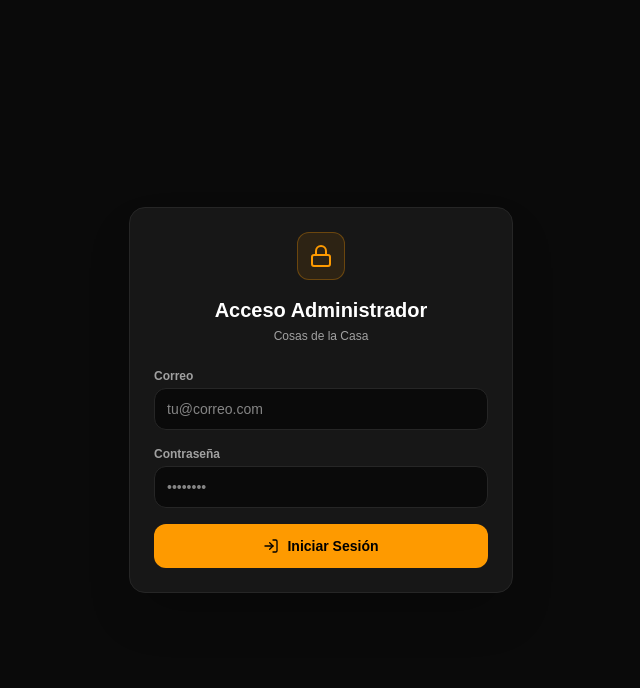
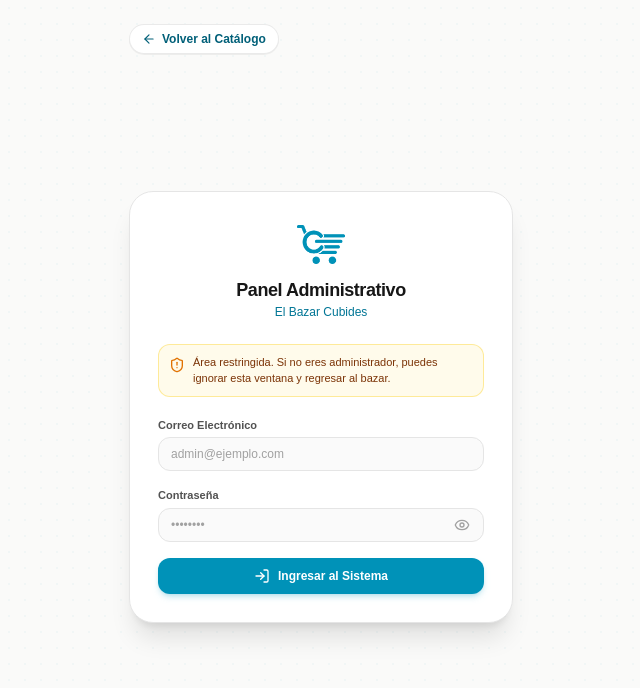
Before and after one commit to cosasdelacasa1999/CosasDeLaCasa, a Next.js app: page /admin/login in a window 1280 px wide. Shown: the top 688 px of the page, without its empty margins (319-959 px from the left). Built offline with nearby package versions, Linux system fonts and the light colour scheme; no server answers.

Commit message:
feat: back button modal handler, share product, price filter, and favicon

```diff
--- a/app/admin/login/page.tsx
+++ b/app/admin/login/page.tsx
@@ -3,11 +3,14 @@
 import { useState } from "react";
 import { supabase } from "@/lib/supabase";
 import { useRouter } from "next/navigation";
-import { Lock, LogIn } from "lucide-react";
+import { Lock, LogIn, Eye, EyeOff, ArrowLeft, ShieldAlert } from "lucide-react";
+import Link from "next/link";
+import Image from "next/image";
 
 export default function LoginPage() {
   const [email, setEmail] = useState("");
   const [password, setPassword] = useState("");
+  const [showPassword, setShowPassword] = useState(false);
   const [error, setError] = useState("");
   const [loading, setLoading] = useState(false);
   const router = useRouter();
@@ -23,7 +26,7 @@ export default function LoginPage() {
     });
 
     if (error) {
-      setError("Credenciales incorrectas");
+      setError("Credenciales incorrectas o no autorizadas.");
       setLoading(false);
     } else {
       router.push("/admin");
@@ -31,55 +34,120 @@ export default function LoginPage() {
   };
 
   return (
-    <div className="min-h-screen bg-neutral-950 text-white flex items-center justify-center p-4">
-      <div className="w-full max-w-sm bg-neutral-900 border border-neutral-800 rounded-2xl p-6 shadow-2xl">
-        <div className="w-12 h-12 bg-amber-500/10 border border-amber-500/30 text-amber-500 rounded-xl flex items-center justify-center mx-auto mb-4">
-          <Lock className="w-6 h-6" />
+    <div className="min-h-screen bg-[#fafaf9] text-neutral-800 flex flex-col justify-between p-4 relative">
+      {/* Patrón de fondo sutil */}
+      <div
+        className="fixed inset-0 pointer-events-none opacity-[0.035] z-0"
+        style={{
+          backgroundImage: `radial-gradient(#0891b2 1px, transparent 1px)`,
+          backgroundSize: '16px 16px'
+        }}
+      />
+
+      {/* Botón de volver */}
+      <div className="relative z-10 max-w-sm w-full mx-auto pt-2">
+        <Link
+          href="/"
+          className="inline-flex items-center gap-1.5 text-xs font-semibold text-cyan-800 hover:text-cyan-900 bg-white hover:bg-neutral-100 border border-neutral-200/80 px-3 py-1.5 rounded-full transition-all shadow-2xs"
+        >
+          <ArrowLeft className="w-3.5 h-3.5" />
+          <span>Volver al Catálogo</span>
+        </Link>
       </div>
-        <h1 className="text-xl font-bold text-center mb-1">Acceso Administrador</h1>
-        <p className="text-xs text-neutral-400 text-center mb-6">Cosas de la Casa</p>
+
+      {/* Tarjeta de Inicio de Sesión */}
+      <div className="relative z-10 w-full max-w-sm mx-auto bg-white border border-neutral-200 rounded-3xl p-6 sm:p-7 shadow-xl">
+        {/* Logo / Encabezado */}
+        <div className="flex flex-col items-center text-center mb-6">
+          <div className="relative w-12 h-12 mb-2 flex items-center justify-center">
+            <Image
+              src="/logo.png"
+              alt="El Bazar Cubides"
+              fill
+              sizes="48px"
+              className="object-contain"
+            />
+          </div>
+          <h1 className="text-lg font-black text-neutral-900 tracking-tight">Panel Administrativo</h1>
+          <p className="text-xs text-cyan-700 font-medium">El Bazar Cubides</p>
+        </div>
+
+        {/* Mensaje de advertencia amigable */}
+        <div className="bg-amber-50 border border-amber-200/80 rounded-xl p-2.5 mb-5 flex items-start gap-2 text-amber-900">
+          <ShieldAlert className="w-4 h-4 text-amber-600 shrink-0 mt-0.5" />
+          <p className="text-[11px] leading-snug">
+            Área restringida. Si no eres administrador, puedes ignorar esta ventana y regresar al bazar.
+          </p>
+        </div>
 
         {error && (
-          <div className="bg-red-500/10 border border-red-500/30 text-red-400 text-xs p-3 rounded-lg mb-4 text-center">
+          <div className="bg-red-50 border border-red-200 text-red-600 text-xs p-2.5 rounded-xl mb-4 text-center font-medium">
             {error}
           </div>
         )}
 
         <form onSubmit={handleLogin} className="space-y-4">
           <div>
-            <label className="block text-xs font-semibold text-neutral-400 mb-1">Correo</label>
+            <label className="block text-[11px] font-bold text-neutral-600 mb-1">
+              Correo Electrónico
+            </label>
             <input
               type="email"
               required
               value={email}
               onChange={(e) => setEmail(e.target.value)}
-              className="w-full bg-neutral-950 border border-neutral-800 rounded-xl px-3 py-2.5 text-sm focus:border-amber-500 outline-none"
-              placeholder="tu@correo.com"
+              className="w-full bg-neutral-50 border border-neutral-200 rounded-xl px-3 py-2 text-xs text-neutral-900 placeholder:text-neutral-400 focus:bg-white focus:border-cyan-600 outline-none transition-all"
+              placeholder="admin@ejemplo.com"
             />
           </div>
 
           <div>
-            <label className="block text-xs font-semibold text-neutral-400 mb-1">Contraseña</label>
+            <label className="block text-[11px] font-bold text-neutral-600 mb-1">
+              Contraseña
+            </label>
+            <div className="relative flex items-center">
               <input
-              type="password"
+                type={showPassword ? "text" : "password"}
                 required
                 value={password}
                 onChange={(e) => setPassword(e.target.value)}
-              className="w-full bg-neutral-950 border border-neutral-800 rounded-xl px-3 py-2.5 text-sm focus:border-amber-500 outline-none"
+                className="w-full bg-neutral-50 border border-neutral-200 rounded-xl pl-3 pr-10 py-2 text-xs text-neutral-900 placeholder:text-neutral-400 focus:bg-white focus:border-cyan-600 outline-none transition-all"
                 placeholder="••••••••"
               />
+              <button
+                type="button"
+                onClick={() => setShowPassword(!showPassword)}
+                className="absolute right-2.5 p-1 text-neutral-400 hover:text-neutral-600 transition-colors"
+                title={showPassword ? "Ocultar contraseña" : "Ver contraseña"}
+              >
+                {showPassword ? (
+                  <EyeOff className="w-4 h-4" />
+                ) : (
+                  <Eye className="w-4 h-4" />
+                )}
+              </button>
+            </div>
           </div>
 
           <button
             type="submit"
             disabled={loading}
-            className="w-full py-3 bg-amber-500 hover:bg-amber-400 text-black font-bold rounded-xl flex items-center justify-center gap-2 transition-all text-sm"
+            className="w-full py-2.5 bg-cyan-600 hover:bg-cyan-700 text-white font-extrabold rounded-xl flex items-center justify-center gap-2 transition-all text-xs shadow-md shadow-cyan-600/20"
           >
+            {loading ? (
+              <span>Accediendo...</span>
+            ) : (
+              <>
                 <LogIn className="w-4 h-4" />
-            {loading ? "Entrando..." : "Iniciar Sesión"}
+                <span>Ingresar al Sistema</span>
+              </>
+            )}
           </button>
         </form>
       </div>
+
+      {/* Espaciador inferior */}
+      <div className="h-6" />
     </div>
   );
 }
--- a/app/layout.tsx
+++ b/app/layout.tsx
@@ -4,6 +4,10 @@ import "./globals.css";
 export const metadata: Metadata = {
   title: "El Bazar Cubides",
   description: "Venta de garage y tesoros guardados",
+  icons: {
+    icon: "/logo.png",
+    apple: "/logo.png",
+  },
 };
 
 export default function RootLayout({
--- a/app/page.tsx
+++ b/app/page.tsx
@@ -1,6 +1,6 @@
 "use client";
 
-import { useEffect, useState } from "react";
+import { useEffect, useState, useCallback } from "react";
 import { supabase } from "@/lib/supabase";
 import { Producto, Categoria, ItemCarrito } from "@/lib/types";
 import {
@@ -17,15 +17,25 @@ import {
   Plus,
   Minus,
   Lock,
-  Coins
+  Coins,
+  Share2,
+  SlidersHorizontal
 } from "lucide-react";
 import Image from "next/image";
 import Link from "next/link";
+
+const RANGOS_PRECIO = [
+  { id: "todos", label: "Cualquier precio" },
+  { id: "hasta10", label: "Menos de $10", max: 10 },
+  { id: "10a25", label: "$10 a $25", min: 10, max: 25 },
+  { id: "mas25", label: "Más de $25", min: 25 },
+];
 
 export default function CatalogoPage() {
   const [productos, setProductos] = useState<Producto[]>([]);
   const [categorias, setCategorias] = useState<Categoria[]>([]);
   const [categoriaSeleccionada, setCategoriaSeleccionada] = useState<string>("todas");
+  const [rangoPrecioSeleccionado, setRangoPrecioSeleccionado] = useState<string>("todos");
   const [busqueda, setBusqueda] = useState<string>("");
   const [carrito, setCarrito] = useState<ItemCarrito[]>([]);
   const [carritoAbierto, setCarritoAbierto] = useState(false);
@@ -33,12 +43,13 @@ export default function CatalogoPage() {
   const [modalFotoIndex, setModalFotoIndex] = useState<number>(0);
   const [cantidadModal, setCantidadModal] = useState<number>(1);
   const [loading, setLoading] = useState(true);
+  const [copiadoToast, setCopiadoToast] = useState(false);
 
   // Tasa BCV
   const [tasaBcv, setTasaBcv] = useState<number | null>(null);
 
   useEffect(() => {
-    // 1. Cargar datos cacheados inmediatamente para evitar la pantalla en blanco
+    // 1. Cargar datos cacheados inmediatamente para evitar pantallas en blanco
     const cachedProds = localStorage.getItem("bazar_prods_cache");
     const cachedCats = localStorage.getItem("bazar_cats_cache");
     const cachedBcv = localStorage.getItem("bazar_bcv_cache");
@@ -88,6 +99,69 @@ export default function CatalogoPage() {
       setLoading(false);
     }
   }
+
+  // Manejo del botón de "Atrás" en teléfonos móviles para cerrar modales
+  useEffect(() => {
+    const handlePopState = () => {
+      if (productoSeleccionado) {
+        setProductoSeleccionado(null);
+      } else if (carritoAbierto) {
+        setCarritoAbierto(false);
+      }
+    };
+
+    window.addEventListener("popstate", handlePopState);
+    return () => window.removeEventListener("popstate", handlePopState);
+  }, [productoSeleccionado, carritoAbierto]);
+
+  const abrirModalProducto = (prod: Producto) => {
+    window.history.pushState({ modal: "producto" }, "");
+    setProductoSeleccionado(prod);
+    setModalFotoIndex(0);
+    setCantidadModal(1);
+  };
+
+  const cerrarModalProducto = useCallback(() => {
+    if (productoSeleccionado) {
+      setProductoSeleccionado(null);
+      if (window.history.state?.modal === "producto") {
+        window.history.back();
+      }
+    }
+  }, [productoSeleccionado]);
+
+  const abrirCarrito = () => {
+    window.history.pushState({ modal: "carrito" }, "");
+    setCarritoAbierto(true);
+  };
+
+  const cerrarCarrito = useCallback(() => {
+    if (carritoAbierto) {
+      setCarritoAbierto(false);
+      if (window.history.state?.modal === "carrito") {
+        window.history.back();
+      }
+    }
+  }, [carritoAbierto]);
+
+  // Compartir producto
+  const compartirProducto = (prod: Producto, e?: React.MouseEvent) => {
+    if (e) e.stopPropagation();
+    const url = typeof window !== "undefined" ? window.location.href.split("?")[0] : "";
+    const texto = `¡Mira este artículo en El Bazar Cubides!: ${prod.titulo} por $${Number(prod.precio).toFixed(2)}`;
+
+    if (navigator.share) {
+      navigator.share({
+        title: prod.titulo,
+        text: texto,
+        url: url,
+      }).catch(() => {});
+    } else {
+      navigator.clipboard.writeText(`${texto}\n${url}`);
+      setCopiadoToast(true);
+      setTimeout(() => setCopiadoToast(false), 2000);
+    }
+  };
 
   // Formateador de Bolívares
   const formatoBs = (montoUsd: number) => {
@@ -169,14 +243,23 @@ export default function CatalogoPage() {
     window.open(url, "_blank");
   };
 
+  // Filtrado múltiple: Categoría, Búsqueda y Rango de Precio
   const productosFiltrados = productos.filter((prod) => {
     const coincideCat = categoriaSeleccionada === "todas" || prod.categoria_id === categoriaSeleccionada;
+
     const q = busqueda.toLowerCase();
     const coincideBusqueda =
       prod.titulo.toLowerCase().includes(q) ||
       (prod.marca && prod.marca.toLowerCase().includes(q)) ||
       (prod.descripcion && prod.descripcion.toLowerCase().includes(q));
-    return coincideCat && coincideBusqueda;
+
+    const p = Number(prod.precio);
+    let coincidePrecio = true;
+    if (rangoPrecioSeleccionado === "hasta10") coincidePrecio = p < 10;
+    else if (rangoPrecioSeleccionado === "10a25") coincidePrecio = p >= 10 && p <= 25;
+    else if (rangoPrecioSeleccionado === "mas25") coincidePrecio = p > 25;
+
+    return coincideCat && coincideBusqueda && coincidePrecio;
   });
 
   return (
@@ -189,6 +272,13 @@ export default function CatalogoPage() {
           backgroundSize: '16px 16px'
         }}
       />
+
+      {/* Toast copiado en portapapeles */}
+      {copiadoToast && (
+        <div className="fixed top-4 left-1/2 -translate-x-1/2 z-50 bg-neutral-900 text-white text-xs font-semibold px-4 py-2 rounded-full shadow-lg animate-in fade-in duration-150">
+          Enlace copiado al portapapeles
+        </div>
+      )}
 
       <div>
         {/* Banner Promocional y Monitor BCV */}
@@ -244,7 +334,7 @@ export default function CatalogoPage() {
 
             {/* Carrito */}
             <button
-              onClick={() => setCarritoAbierto(true)}
+              onClick={abrirCarrito}
               className="relative p-2 bg-cyan-600 hover:bg-cyan-700 text-white rounded-full transition-all shrink-0 shadow-sm shadow-cyan-600/30"
             >
               <ShoppingCart className="w-4 h-4" />
@@ -256,9 +346,9 @@ export default function CatalogoPage() {
             </button>
           </div>
 
-          {/* Categorías */}
-          <div className="max-w-6xl mx-auto px-3 pb-2 pt-1">
-            <div className="flex gap-1.5 overflow-x-auto pb-0.5 scrollbar-none text-[11px]">
+          {/* Filtros: Categorías */}
+          <div className="max-w-6xl mx-auto px-3 pt-1 pb-1.5">
+            <div className="flex gap-1.5 overflow-x-auto pb-1 scrollbar-none text-[11px]">
               <button
                 onClick={() => setCategoriaSeleccionada("todas")}
                 className={`px-3 py-1 rounded-full whitespace-nowrap font-medium transition-all ${
@@ -286,13 +376,32 @@ export default function CatalogoPage() {
                 );
               })}
             </div>
+
+            {/* Filtros: Rango de Precio */}
+            <div className="flex items-center gap-1.5 overflow-x-auto pt-0.5 pb-0.5 scrollbar-none text-[10px] border-t border-neutral-100">
+              <span className="text-neutral-400 font-medium shrink-0 flex items-center gap-1">
+                <SlidersHorizontal className="w-3 h-3 text-cyan-600" /> Precio:
+              </span>
+              {RANGOS_PRECIO.map((rango) => (
+                <button
+                  key={rango.id}
+                  onClick={() => setRangoPrecioSeleccionado(rango.id)}
+                  className={`px-2.5 py-0.5 rounded-md whitespace-nowrap font-medium transition-all ${
+                    rangoPrecioSeleccionado === rango.id
+                      ? "bg-teal-700 text-white"
+                      : "bg-neutral-100 text-neutral-600 hover:bg-neutral-200"
+                  }`}
+                >
+                  {rango.label}
+                </button>
+              ))}
+            </div>
           </div>
         </header>
 
         {/* Grid del Catálogo */}
         <main className="max-w-6xl mx-auto px-2 sm:px-4 pt-3 relative z-10">
           {loading && productos.length === 0 ? (
-            /* Skeleton Loader inmediato */
             <div className="grid grid-cols-3 sm:grid-cols-4 md:grid-cols-5 lg:grid-cols-6 gap-2 sm:gap-3">
               {[...Array(6)].map((_, i) => (
                 <div key={i} className="bg-white rounded-xl border border-neutral-200 p-2 animate-pulse space-y-2">
@@ -305,7 +414,7 @@ export default function CatalogoPage() {
           ) : productosFiltrados.length === 0 ? (
             <div className="text-center py-16 bg-white rounded-2xl border border-neutral-200/70 p-6 mx-2 mt-4 shadow-xs">
               <Sparkles className="w-8 h-8 text-cyan-600/40 mx-auto mb-2" />
-              <p className="text-xs text-neutral-500 font-medium">No hay productos que coincidan con tu búsqueda.</p>
+              <p className="text-xs text-neutral-500 font-medium">No hay productos que coincidan con estos filtros.</p>
             </div>
           ) : (
             <div className="grid grid-cols-3 sm:grid-cols-4 md:grid-cols-5 lg:grid-cols-6 gap-2 sm:gap-3.5">
@@ -318,16 +427,12 @@ export default function CatalogoPage() {
                 return (
                   <div
                     key={prod.id}
-                    onClick={() => {
-                      setProductoSeleccionado(prod);
-                      setModalFotoIndex(0);
-                      setCantidadModal(1);
-                    }}
+                    onClick={() => abrirModalProducto(prod)}
                     className={`group bg-white rounded-xl border overflow-hidden flex flex-col justify-between cursor-pointer transition-all duration-150 shadow-2xs hover:shadow-md ${
                       esVendido ? "border-red-200/70 opacity-60 bg-red-50/10" : "border-neutral-200/80 hover:border-cyan-400"
                     }`}
                   >
-                    {/* Contenedor Imagen limpia (Sin precios encima) */}
+                    {/* Contenedor Imagen limpia */}
                     <div className="relative aspect-square w-full bg-neutral-100 overflow-hidden">
                       {fotos[0] !== "/placeholder.png" ? (
                         <Image
@@ -340,6 +445,15 @@ export default function CatalogoPage() {
                       ) : (
                         <div className="w-full h-full flex items-center justify-center text-[10px] text-neutral-400">Sin foto</div>
                       )}
+
+                      {/* Botón rápido de compartir */}
+                      <button
+                        onClick={(e) => compartirProducto(prod, e)}
+                        className="absolute top-1.5 right-1.5 p-1 bg-white/80 hover:bg-white text-neutral-700 rounded-full shadow-xs backdrop-blur-xs transition-colors"
+                        title="Compartir"
+                      >
+                        <Share2 className="w-3 h-3" />
+                      </button>
 
                       {/* Badge Vendido */}
                       {esVendido && (
@@ -370,7 +484,7 @@ export default function CatalogoPage() {
                           {prod.titulo}
                         </h3>
 
-                        {/* Bloque de Precio limpio */}
+                        {/* Bloque de Precio */}
                         <div className="pt-0.5">
                           <div className="text-xs sm:text-sm font-black text-neutral-900 leading-none">
                             ${Number(prod.precio).toFixed(0)}
@@ -426,24 +540,34 @@ export default function CatalogoPage() {
       {/* Modal de Detalle */}
       {productoSeleccionado && (
         <div
-          onClick={() => setProductoSeleccionado(null)}
+          onClick={cerrarModalProducto}
           className="fixed inset-0 z-50 bg-black/60 backdrop-blur-xs flex items-end sm:items-center justify-center p-0 sm:p-4 animate-in fade-in duration-150"
         >
           <div
             onClick={(e) => e.stopPropagation()}
             className="w-full sm:max-w-lg bg-white rounded-t-3xl sm:rounded-2xl max-h-[90vh] overflow-y-auto flex flex-col shadow-2xl border border-neutral-200 animate-in slide-in-from-bottom duration-200"
           >
-            {/* Cabecera modal */}
+            {/* Cabecera modal con botón Compartir y Cerrar */}
             <div className="p-3 border-b border-neutral-100 flex justify-between items-center sticky top-0 bg-white/95 backdrop-blur-xs z-10">
               <span className="text-xs font-bold text-cyan-700 uppercase tracking-wider">
                 {productoSeleccionado.categorias?.nombre || "Detalle"}
               </span>
-              <button
-                onClick={() => setProductoSeleccionado(null)}
-                className="p-1 rounded-full hover:bg-neutral-100 text-neutral-500"
-              >
-                <X className="w-5 h-5" />
-              </button>
+              <div className="flex items-center gap-2">
+                <button
+                  onClick={() => compartirProducto(productoSeleccionado)}
+                  className="p-1.5 rounded-full hover:bg-neutral-100 text-neutral-600 flex items-center gap-1 text-xs font-medium"
+                  title="Compartir"
+                >
+                  <Share2 className="w-4 h-4 text-cyan-700" />
+                  <span className="hidden sm:inline">Compartir</span>
+                </button>
+                <button
+                  onClick={cerrarModalProducto}
+                  className="p-1 rounded-full hover:bg-neutral-100 text-neutral-500"
+                >
+                  <X className="w-5 h-5" />
+                </button>
+              </div>
             </div>
 
             {/* Galería grande */}
@@ -572,8 +696,8 @@ export default function CatalogoPage() {
                 disabled={productoSeleccionado.estado === 'vendido' || (productoSeleccionado.cantidad ?? 1) <= 0}
                 onClick={() => {
                   agregarAlCarrito(productoSeleccionado, cantidadModal);
-                  setProductoSeleccionado(null);
-                  setCarritoAbierto(true);
+                  cerrarModalProducto();
+                  abrirCarrito();
                 }}
                 className={`w-full py-3 rounded-xl font-bold text-sm flex items-center justify-center gap-2 transition-all shadow-md ${
                   productoSeleccionado.estado === 'vendido' || (productoSeleccionado.cantidad ?? 1) <= 0
@@ -596,15 +720,21 @@ export default function CatalogoPage() {
 
       {/* Drawer del Carrito */}
       {carritoAbierto && (
-        <div className="fixed inset-0 z-50 bg-black/60 backdrop-blur-xs flex justify-end">
-          <div className="w-full max-w-md bg-white h-full flex flex-col p-5 shadow-2xl animate-in slide-in-from-right duration-150">
+        <div
+          onClick={cerrarCarrito}
+          className="fixed inset-0 z-50 bg-black/60 backdrop-blur-xs flex justify-end"
+        >
+          <div
+            onClick={(e) => e.stopPropagation()}
+            className="w-full max-w-md bg-white h-full flex flex-col p-5 shadow-2xl animate-in slide-in-from-right duration-150"
+          >
             <div className="flex justify-between items-center pb-3 border-b border-neutral-200">
               <h2 className="text-base font-bold flex items-center gap-2 text-neutral-900">
                 <ShoppingCart className="w-5 h-5 text-cyan-600" />
                 Tu Carrito ({totalArticulos})
               </h2>
               <button
-                onClick={() => setCarritoAbierto(false)}
+                onClick={cerrarCarrito}
                 className="p-1.5 hover:bg-neutral-100 rounded-full text-neutral-400 hover:text-neutral-700"
               >
                 <X className="w-5 h-5" />
```
Lines whose indentation alone changed are shown as unchanged.
